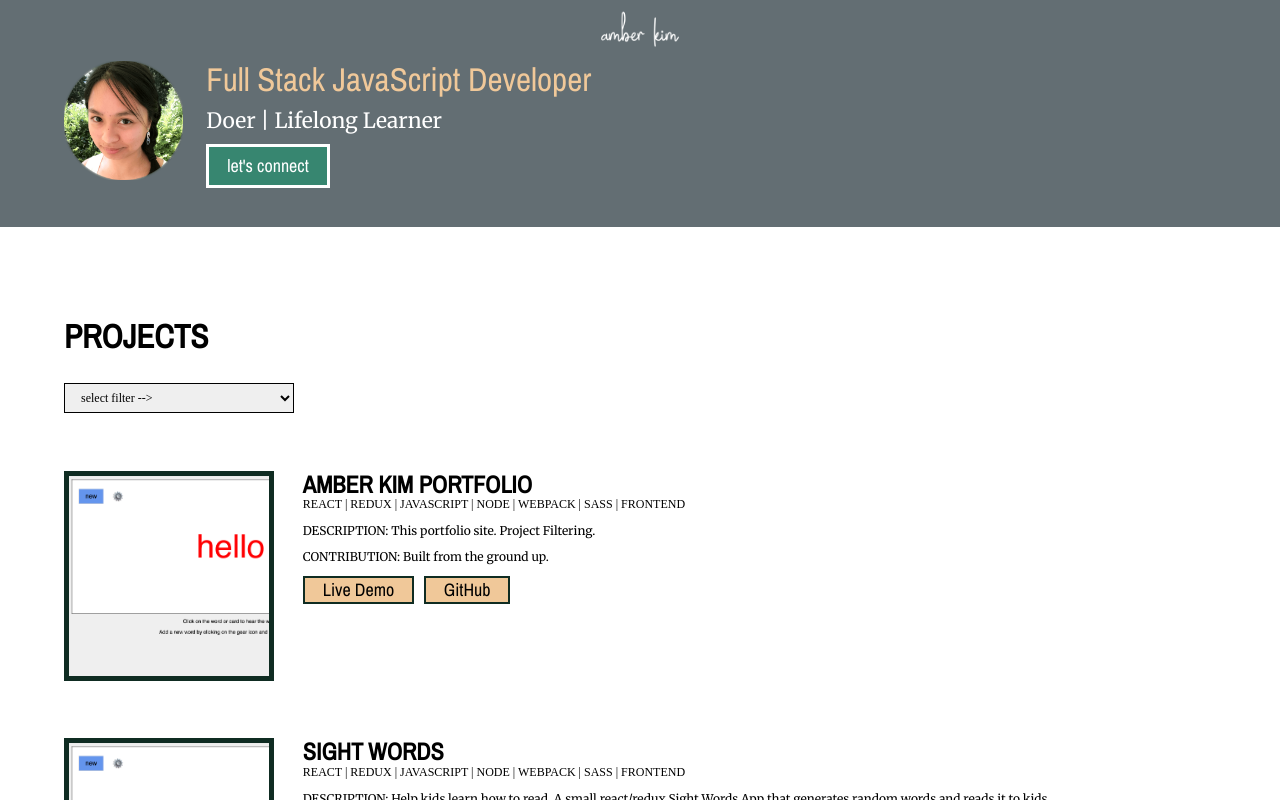
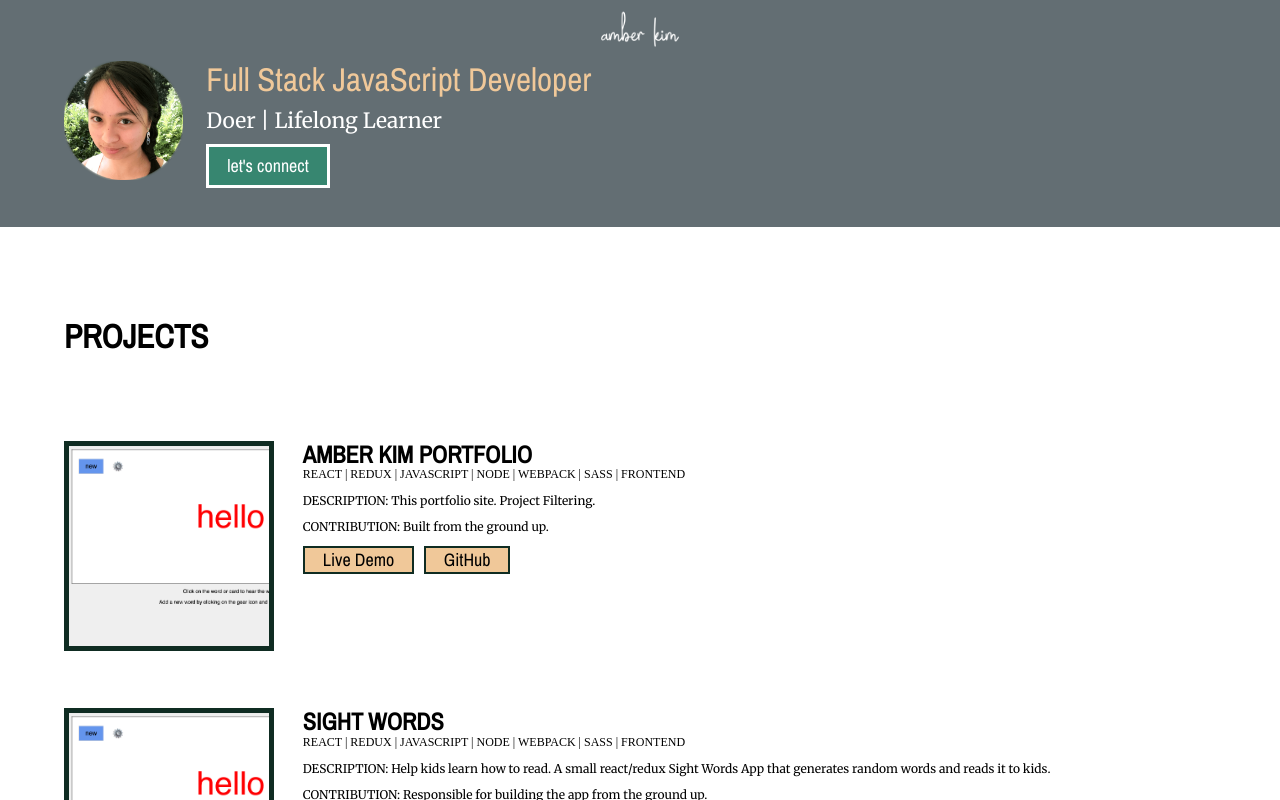
Before and after one commit to ambergkim/ambergkim.github.io, a React app: page / in a window 1280 px wide. Shown: the top 800 px of the page. Built offline with nearby package versions, Linux system fonts and the light colour scheme.

Commit message:
all projects visible

```diff
--- a/package.json
+++ b/package.json
@@ -5,7 +5,10 @@
   "main": "webpack.config.js",
   "scripts": {
     "test": "echo \"Error: no test specified\" && exit 1",
-    "hot": "webpack-dev-server --inline --hot --history-api-fallback --open"
+    "hot": "webpack-dev-server --inline --hot --history-api-fallback --open",
+    "build": "webpack --mode production",
+    "deploy": "gh-pages -d docs",
+    "publish-demo": "npm run build && npm run deploy"
   },
   "repository": {
     "type": "git",
--- a/src/components/projects.jsx
+++ b/src/components/projects.jsx
@@ -23,7 +23,7 @@ class Projects extends React.Component {
   render() {
     return <section>
       <h2>projects</h2>
-      <Filter />
+      {/* <Filter /> */}
       <div className="projects-collection">
         {this.displayProjects()}
       </div>
```
Also changed, not shown: 3 other files (tests, documents, lock files or other folders).
